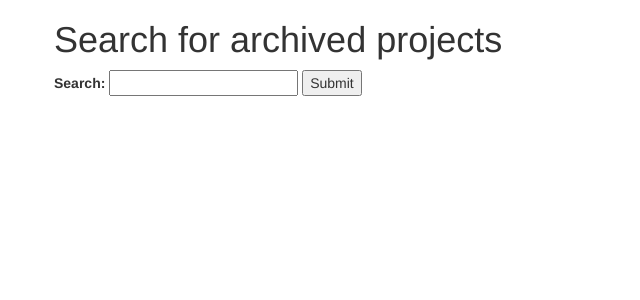
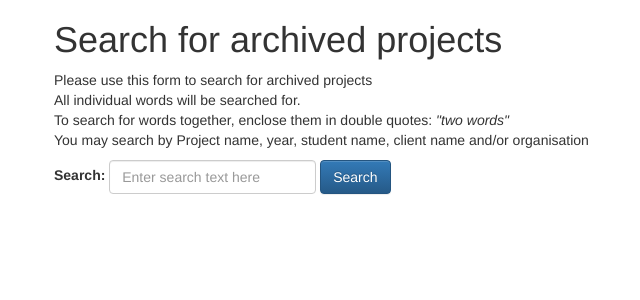
Before and after one commit to OtagoPolytechnic/opp-archive, a Django app: template archive_project/archive/templates/archive/index.html in a window 1280 px wide. Shown: the top 300 px of the page, without its empty margins (16-656 px from the left). Run offline with Django 3.2, Linux system fonts and the light colour scheme; the template is opened without the code that fills it, so the values that code supplies are empty; some libraries are stand-ins or nearby versions.

Commit message:
Provided some styling and output of student names in search results

```diff
--- a/archive_project/archive/templates/archive/index.html
+++ b/archive_project/archive/templates/archive/index.html
@@ -2,10 +2,18 @@
 
 {% block content %}
 <h1>Search for archived projects</h1>
-<p>
-<form method="GET" action = "{% url 'search' %}">
-    <label for="id_q">Search:</label>
-    <input type="text" name="q" id="id_q"/>
-    <input type="submit" value="Submit"/>
+<p>Please use this form to search for archived projects<br/>
+All individual words will be searched for.<br/>
+To search for words together, enclose them in double quotes:<var> &quot;two words&quot;</var><br/>
+You may search by Project name, year, student name, client name and/or organisation</p>
+
+<div>
+<form class="form-inline" method="GET" action = "{% url 'search' %}">
+    <fieldset class="form-group">
+        <label for="id_q">Search:</label>
+        <input class="form-control" type="text" name="q" id="id_q" placeholder="Enter search text here"/>
+        <button type="submit" class="btn btn-primary" value="Submit">Search</button>
+</fieldset>
 </form>
+</div>
 {% endblock %}
--- a/archive_project/archive/views.py
+++ b/archive_project/archive/views.py
@@ -12,7 +12,7 @@ def search(request):
     if ('q' in request.GET) and request.GET['q'].strip():
         query_string = request.GET['q']
 
-        entry_query = get_query(query_string, ['year', 'groupName', 'student__name', 'client__organization', 'client__person',])
+        entry_query = get_query(query_string, ['year', 'groupName', 'students__name', 'client__organization', 'client__person',])
         found_projects = Project.objects.filter(entry_query).distinct()
 
     return render(request, 'archive/search_results.html',
--- a/archive_project/populate_archive.py
+++ b/archive_project/populate_archive.py
@@ -47,7 +47,8 @@ def add_project(year, groupName, client):
     return p
 
 def add_student(name, project):
-    s = Student.objects.get_or_create(name = name, project = project)[0]
+    s = Student.objects.get_or_create(name = name)[0]
+    project.students.add(s)
     return s
 
 # Start execution here!
```
Also changed, not shown: archive_project/archive/models.py (+7 -7 lines), archive_project/archive/templates/archive/search_results.html (+10 -5 lines), archive_project/archive/migrations/0002_auto_20160609_1125.py (added), archive_project/db.sqlite3, 1 other file.
